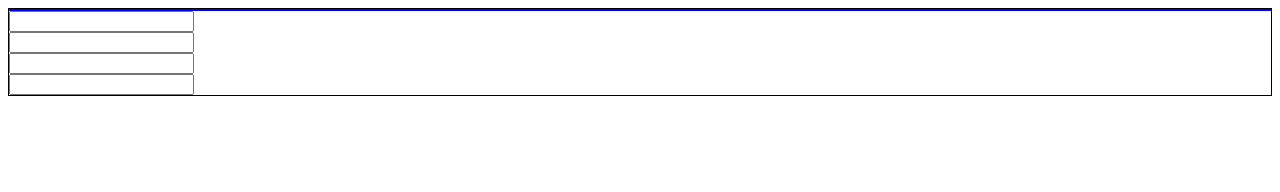
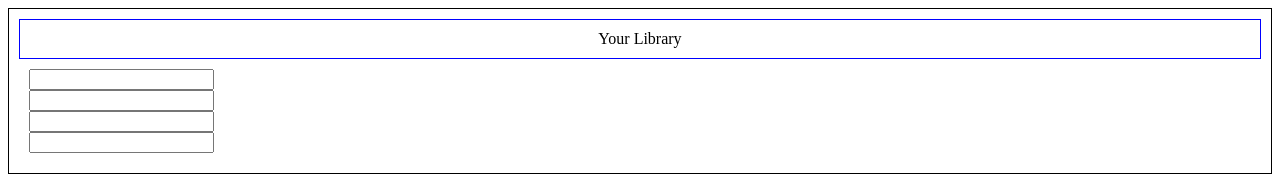
Before and after one commit to TapTapYap/library, a website: page index.html in a window 1280 px wide. Drawn offline with Linux system fonts and the light colour scheme.

Commit message:
Added padding and text to fill space.

```diff
--- a/index.html
+++ b/index.html
@@ -10,7 +10,7 @@
   </head>
   <body>
     <div class="container">
-      <div class="header"></div>
+      <div class="header">Your Library</div>
       <div class="side-bar">
         <form action="" method="post">
           <input class="title" type="text" />
--- a/styles.css
+++ b/styles.css
@@ -1,3 +1,10 @@
+.container,
+.header,
+.side-bar,
+.main-content {
+  padding: 10px;
+}
+
 .container {
   display: grid;
   grid-template-columns: 1fr 4fr;
@@ -7,6 +14,7 @@
 .header {
   border: 1px blue solid;
   grid-column: span 2;
+  text-align: center;
 }
 
 .side-bar {
```
